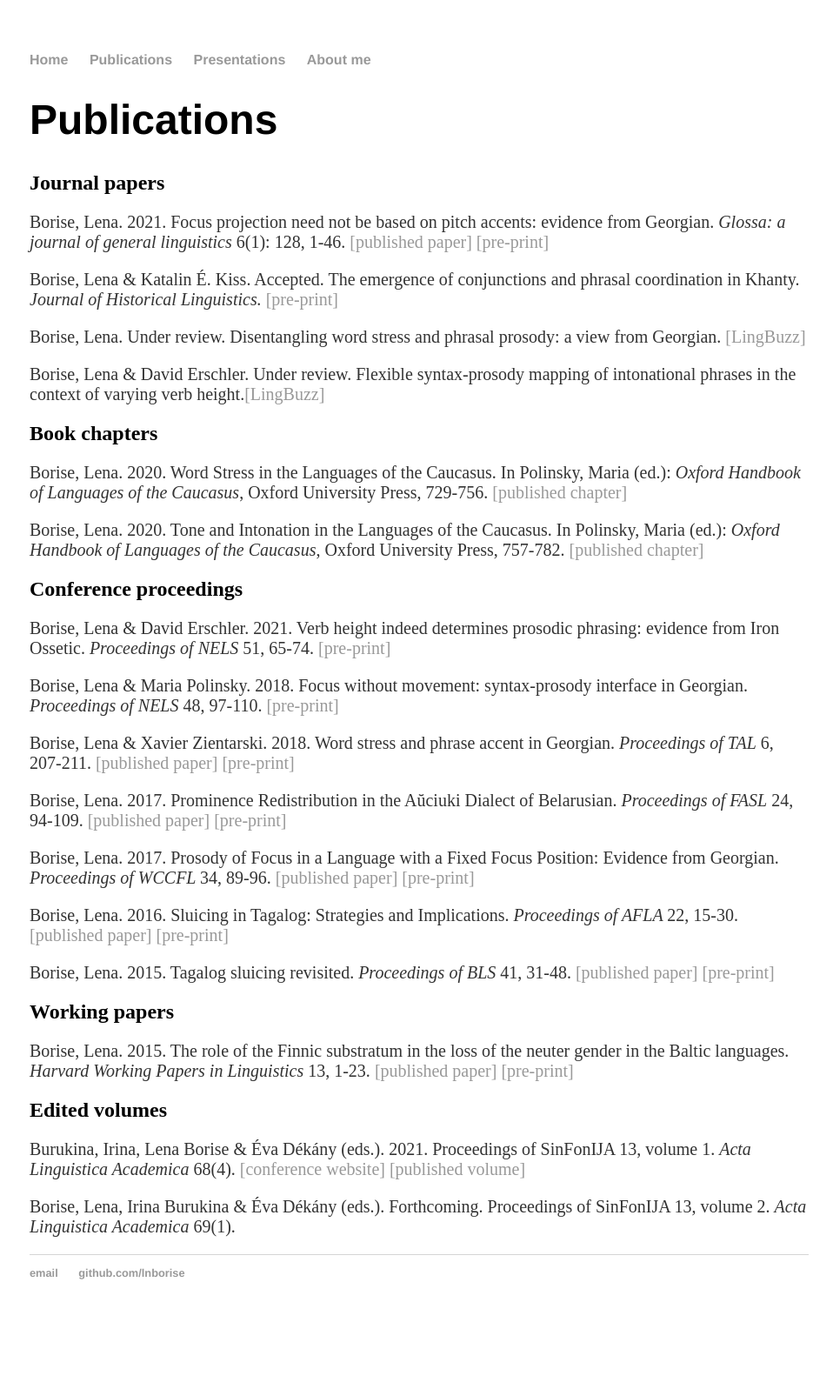
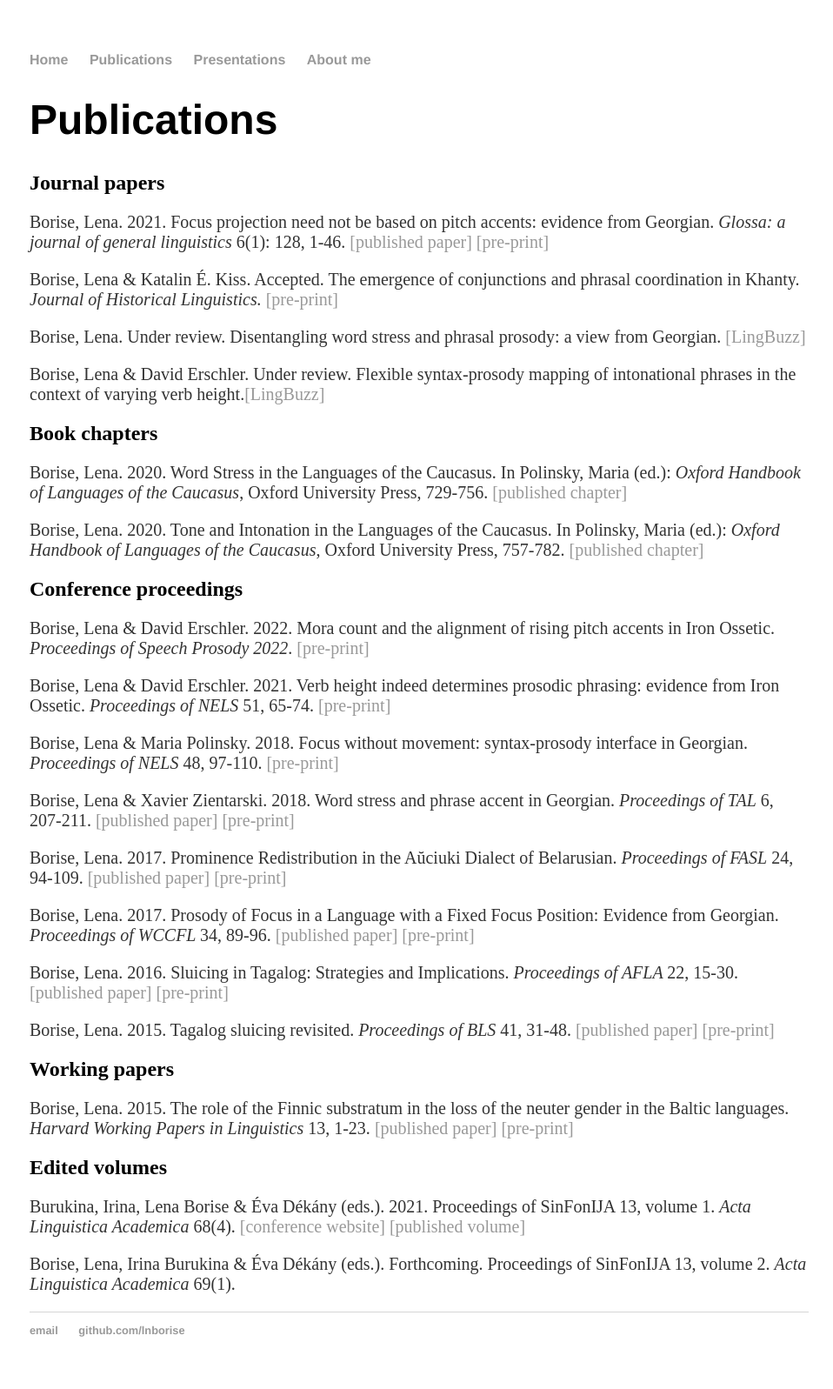
Before and after one commit to lnborise/lnborise.github.io, a Jekyll site: the page built from publications.html, in a window 1280 px wide. Shown: the whole page at 87% size, without its empty margins (158-1116 px from the left). Built offline with Jekyll 4.4.1, drawn with Linux system fonts in a browser that asks for light colours; before the commit the page ends 1531 px from its top, so only the background shows below that.

Commit message:
Update publications.html

```diff
--- a/publications.html
+++ b/publications.html
@@ -24,6 +24,8 @@ title: Publications
 	<p>Borise, Lena. 2020. Tone and Intonation in the Languages of the Caucasus. In Polinsky, Maria (ed.): <i>Oxford Handbook of Languages of the Caucasus</i>, Oxford University Press, 757-782. <a href="https://www.oxfordhandbooks.com/view/10.1093/oxfordhb/9780190690694.001.0001/oxfordhb-9780190690694-e-31"> [published chapter]</a></p>
 
 <h2>Conference proceedings</h2>
+
+	<p>Borise, Lena & David Erschler. 2022. Mora count and the alignment of rising pitch accents in Iron Ossetic. <i>Proceedings of Speech Prosody 2022</i>. <a href="https://lnborise.github.io/assets/BoriseErschlerSP_final.pdf"> [pre-print] </a> </p>
 
 	<p>Borise, Lena & David Erschler. 2021. Verb height indeed determines prosodic phrasing: evidence from Iron Ossetic. <i>Proceedings of NELS</i> 51, 65-74. <a href="https://lnborise.github.io/assets/NELS51_Proceedings_final.pdf"> [pre-print] </a> </p>
 
```
